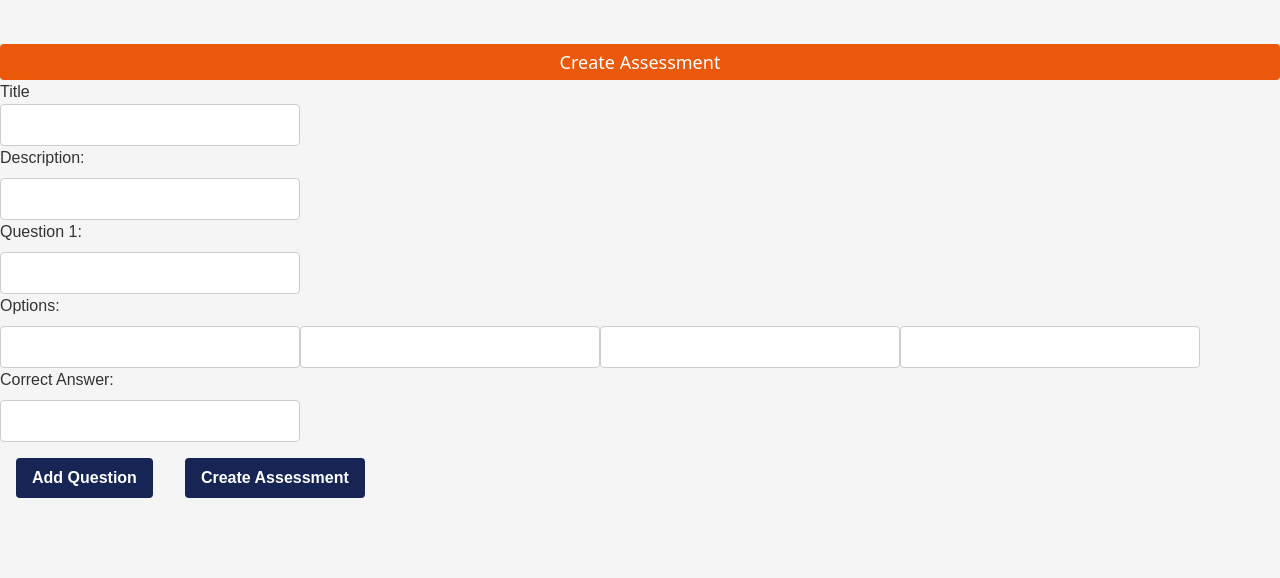
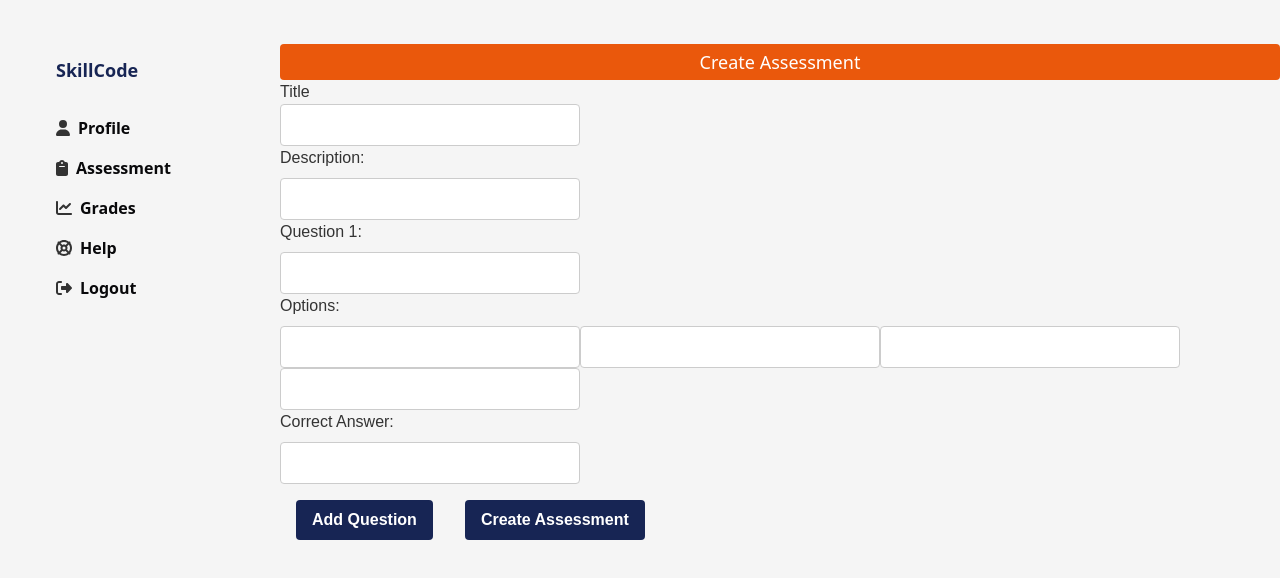
Before and after one commit to Chisaina69/Skill-Code, a React (Vite) app in the folder SkillCode/: page /createAssessment in a window 1280 px wide. Shown: the top 578 px of the page. Built offline with nearby package versions, Linux system fonts and the light colour scheme.

Commit message:
constant mentor Nav

```diff
--- a/SkillCode/src/App.jsx
+++ b/SkillCode/src/App.jsx
@@ -24,7 +24,6 @@ import HomePage from './components/HomePage';
 function App() {
   return (
     <>
-
         <Routes>
 
           {/* Mentor Dashboard Routes */}
@@ -32,7 +31,7 @@ function App() {
           <Route path="/profile" element={<Profile />} />
           <Route path="/assessment" element={<Assessment />} />
           <Route path="/grades" element={<Grades />} />
-          <Route path="/viewAssessment/:id" element={<ViewAssessment />} />
+          <Route path="/assessments/:id" element={<ViewAssessment />} />
           <Route path="/inviteStudents" element={<InviteStudents />} />
           <Route path="/createAssessment" element={<CreateAssessment />} />
           {/* ... other mentor dashboard routes */}
--- a/SkillCode/src/components/mentorDashboard/AssignmentAnswers.jsx
+++ b/SkillCode/src/components/mentorDashboard/AssignmentAnswers.jsx
@@ -1,5 +1,6 @@
 import React, { useState, useEffect } from 'react';
 import axios from 'axios';
+import NavBar from './Navbar';
 
 const AssignmentAnswers = () => {
   const [data, setData] = useState([]);
@@ -160,12 +161,15 @@ const AssignmentAnswers = () => {
     };
 
     return (
+      <div className='flex' >
+      <NavBar />
       <div>
         {data.map((assessment) => renderAssessment(assessment))}
         <button onClick={handleSubmit}>Submit Feedback & scores</button>
         {error && <div>{error}</div>}
         {message && <div>{message}</div>}
       </div>
+      </div>
     );
   };
 
--- a/SkillCode/src/components/mentorDashboard/CreateAssessment.jsx
+++ b/SkillCode/src/components/mentorDashboard/CreateAssessment.jsx
@@ -1,5 +1,6 @@
 import React, { useState } from 'react';
 import axios from 'axios';
+import NavBar from './Navbar';
 
 const CreateAssessment = () => {
     const [title, setTitle] = useState('');
@@ -74,6 +75,8 @@ const CreateAssessment = () => {
     console.log("questions", questions)
 
     return (
+      <div className='flex' >
+      <NavBar />
  <div className='flex-column'>
   <h1 className=' font-medium  font-sans text-lg p-10 py-1 px-10 bg-orange-600 rounded inline-block mt-11 text-white w-full text-center'>Create Assessment</h1>
   {message && <p className='text-center '>{message}</p>}
@@ -134,7 +137,7 @@ const CreateAssessment = () => {
 
   </form>
   </div>
-
+</div>
 
     );
 };
--- a/SkillCode/src/components/mentorDashboard/InviteStudents.jsx
+++ b/SkillCode/src/components/mentorDashboard/InviteStudents.jsx
@@ -1,6 +1,7 @@
 import React, { useState, useEffect } from 'react';
 import { useNavigate, useParams } from 'react-router-dom';
 import './AssessmentDetails.css';
+import NavBar from './Navbar';
 
 const InviteStudents = ({ assessmentId }) => {
     const [students, setStudents] = useState([]);
@@ -80,6 +81,8 @@ const InviteStudents = ({ assessmentId }) => {
 
 
     return (
+        <div className='flex' >
+        <NavBar />
         <div>
 
 
@@ -135,6 +138,7 @@ const InviteStudents = ({ assessmentId }) => {
                 </div>
             </div>
         </div>
+        </div>
     );
 };
 
--- a/SkillCode/src/components/mentorDashboard/Navbar.jsx
+++ b/SkillCode/src/components/mentorDashboard/Navbar.jsx
@@ -1,40 +1,40 @@
 import React from 'react';
-import { Link } from 'react-router-dom';
+import { BrowserRouter as Router, Route, Link, Routes } from 'react-router-dom';
 import { FontAwesomeIcon } from "@fortawesome/react-fontawesome";
-import { faUser, faClipboard, faChartLine, faHome, faLifeRing, faSignOutAlt, faUserTie } from "@fortawesome/free-solid-svg-icons";
+import { faUser, faClipboard, faChartLine, faHome, faLifeRing, faSignOutAlt,faUserTie } from "@fortawesome/free-solid-svg-icons";
+
 
 const NavBar = () => (
-  <div className="font-sans text-sm w-1/9 min-h-screen p-0 bg-blue-500 text-white flex flex-col items-start">
-    <Link to="/mentor" className="font-bold text-2xl mb-4 flex items-center p-2">
+      <div className="font-sans text-base w-1/4 p-10">
+        <h1 className='font-semibold text-blue-950 text-lg p-4'>
           SkillCode
-    </Link>
-    <div>
-      <ul className="space-y-2 p-0 m-0">
-        <li className="flex items-center p-2">
+           {/* <FontAwesomeIcon icon={faUserTie} className="mr-2 w-20" /> */}
+        </h1>
+      <div className='p-4'>
+        <div >
+          <ul>
+            <li className='mb-4  flex items-center'>
             <FontAwesomeIcon icon={faUser} className="mr-2" />
-          <Link className="text-base font-medium" to="/profile">Profile</Link>
+              <Link className='text-zinc-950 font-semibold'to='/profile'>Profile</Link>
             </li>
-        <li className="flex items-center p-2">
+            <li className='mb-4 flex items-center'>
             <FontAwesomeIcon icon={faClipboard} className="mr-2" />
-          <Link className="text-base font-medium" to="/assessment">Assessment</Link>
+              <Link  className='text-zinc-950 font-semibold' to='/assessment'>Assessment</Link>
             </li>
-        <li className="flex items-center p-2">
+            <li className='mb-4 flex items-center'>
             <FontAwesomeIcon icon={faChartLine} className="mr-2" />
-          <Link className="text-base font-medium" to="/grades">Grades</Link>
+              <Link className='text-zinc-950 font-semibold'to='/grades'>Grades</Link>
             </li>
-        <li className="flex items-center p-2">
-          <FontAwesomeIcon icon={faHome} className="mr-2" />
-          <Link className="text-base font-medium" to="/home">Home</Link>
+            <li className='mb-4 flex items-center'>
+            <FontAwesomeIcon icon={faLifeRing} className="mr-2" />
+              <Link className='text-zinc-950 font-semibold'to='/help'>Help</Link>
             </li>
-        <li className="flex items-center p-2">
-          <FontAwesomeIcon icon={faLifeRing} className="mr-2" />
-          <Link className="text-base font-medium" to="/help">Help</Link>
-        </li>
-        <li className="flex items-center p-2">
+            <li className='mb-4 flex items-center'>
             <FontAwesomeIcon icon={faSignOutAlt} className="mr-2" />
-          <Link className="text-base font-medium" to="/logout">Logout</Link>
+              <Link className='text-zinc-950 font-semibold' to='/logout'>Logout</Link>
             </li>
           </ul>
+        </div>
       </div>
     </div>
 );
--- a/SkillCode/src/components/mentorDashboard/Profile.jsx
+++ b/SkillCode/src/components/mentorDashboard/Profile.jsx
@@ -1,5 +1,6 @@
 import React, { useState, useEffect } from 'react';
 import axios from 'axios';
+import NavBar from './Navbar';
 
 const Profile = ({ match }) => {
     const [mentor, setMentor] = useState(null);
@@ -17,6 +18,8 @@ const Profile = ({ match }) => {
     }, []);
 
     return (
+        <div className='flex' >
+        <NavBar />
         <div className='font-serif text-zinc-950' >
             <h1 className='font-medium  font-sans text-lg p-10 py-1 px-10 bg-orange-600 rounded inline-block mt-11 text-white w-full text-center'>Mentor Profile</h1>
             {error ? (
@@ -67,6 +70,7 @@ const Profile = ({ match }) => {
                 <p className='text-center'>Loading...</p>
             )}
         </div>
+        </div>
     );
 };
 
--- a/SkillCode/src/components/mentorDashboard/ViewAssessment.jsx
+++ b/SkillCode/src/components/mentorDashboard/ViewAssessment.jsx
@@ -1,6 +1,8 @@
 import React, { useEffect, useState } from 'react';
 import { useNavigate, useParams } from 'react-router-dom';
 import './AssessmentDetails.css';
+import NavBar from './Navbar';
+
 
 const ViewAssessment = () => {
     const [assessment, setAssessment] = useState(null);
@@ -48,6 +50,8 @@ const ViewAssessment = () => {
     }
 
     return (
+        <div className='flex' >
+        <NavBar />
 
         <div className="modal">
             <div className="modal-content">
@@ -87,6 +91,7 @@ const ViewAssessment = () => {
                 </button>
             </div>
         </div>
+        </div>
     );
 };
 
--- a/SkillCode/src/components/mentorDashboard/assessment.jsx
+++ b/SkillCode/src/components/mentorDashboard/assessment.jsx
@@ -1,7 +1,6 @@
 import React, { useState, useEffect } from 'react';
 import { Link, useNavigate} from 'react-router-dom';
-
-
+import NavBar from './Navbar';
 
 const Assessment = () => {
   const [assessments, setAssessments] = useState([]);
@@ -55,6 +54,8 @@ const Assessment = () => {
 
   return (
     <>
+    <div className='flex' >
+      <NavBar />
       <div className='flex-column'>
       <div >
         <h1 className='font-medium  font-sans text-lg p-10 py-1 px-10 bg-orange-600 rounded inline-block mt-11 text-white w-full text-center '>Assessmets</h1>
@@ -117,6 +118,7 @@ const Assessment = () => {
         </tbody>
       </table>
         </div>
+        </div>
     </>
   );
 };
```
Lines whose indentation alone changed are shown as unchanged.
